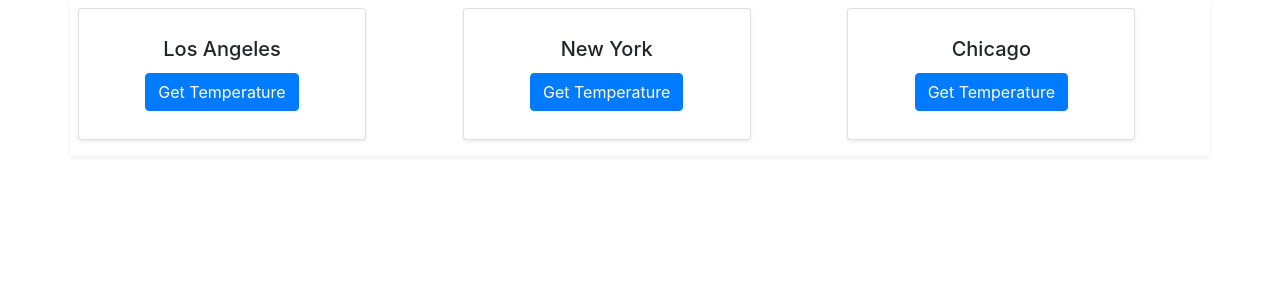
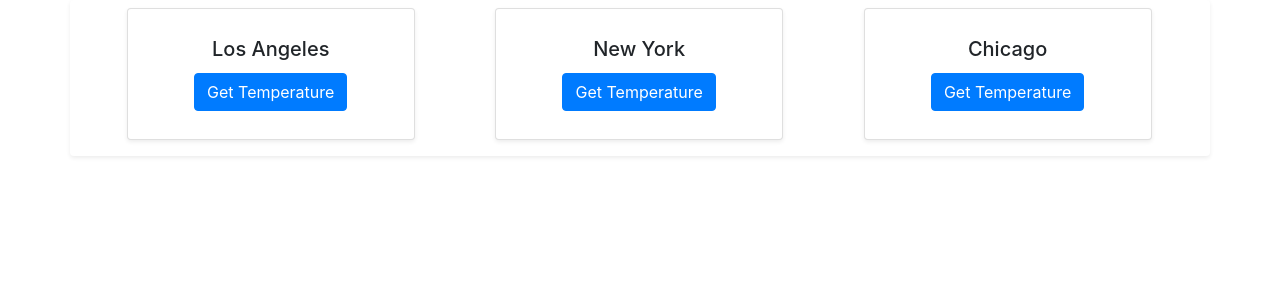
Before and after one commit to bhavinsa/weatherApp, a React (Create React App) app in the folder client/: page / in a window 1280 px wide. Shown: the top 300 px of the page. Built offline with nearby package versions, Linux system fonts and the light colour scheme; no server answers.

Commit message:
add error handling

```diff
--- a/client/src/App.css
+++ b/client/src/App.css
@@ -13,8 +13,6 @@ padding: .50rem 1.00rem !important;
 }
 
 .main{
-    /* border: 1px solid gray; */
-    /* padding: 1rem; */
     margin-top: 1%;
     margin: auto;
 }
@@ -22,3 +20,7 @@ padding: .50rem 1.00rem !important;
 .cardList{
     width: 18rem;
 }
+
+.weatherList{
+    margin-left: 3% !important;
+}
--- a/client/src/App.tsx
+++ b/client/src/App.tsx
@@ -5,7 +5,7 @@ import 'bootstrap/dist/css/bootstrap.min.css';
 
 function App() {
   return (
-    <div className="container main shadow-sm p-2 mb-2 bg-white rounded">
+    <div className="container main shadow-sm p-2 mb-1 bg-white rounded">
       <Weather></Weather>
     </div>
   );
--- a/client/src/components/Weather.tsx
+++ b/client/src/components/Weather.tsx
@@ -14,6 +14,8 @@ export const Weather = () => {
     const getWeatherData = useCallback(() => {
         axios.post(API_URL, { "cityIds": cityIds }).then(res => {
             setWeatherData(res);
+        }).catch(err => {
+            alert('Please try after sometime, We are facing some issue');
         });
     }, [setWeatherData, cityIds])
 
@@ -27,6 +29,7 @@ export const Weather = () => {
 
     const getData = (cityId?: string) => {
         const data = weatherData ? weatherData.data.list : [];
+        if(data){
         const cityData = data.find((item: { id: string; }) => Number(item.id) === Number(cityId));
         console.log(cityData);
         if (cityData) {
@@ -44,6 +47,7 @@ export const Weather = () => {
             }));
         }
     }
+    }
 
     return (
         <Fragment>
--- a/client/src/components/WeatherList.tsx
+++ b/client/src/components/WeatherList.tsx
@@ -3,7 +3,7 @@ import { Card, Button } from 'react-bootstrap'
 
 const WeatherList = (props: any) => {
     return (
-        <div className="row">
+        <div className="row weatherList">
             {props.cityList.map((item: any) => {
                 return <div key={item.id} className="col-md-4 col-sm-12 list">
                     <Card className="cardList shadow-sm p-2 mb-2 bg-white rounded">
```
